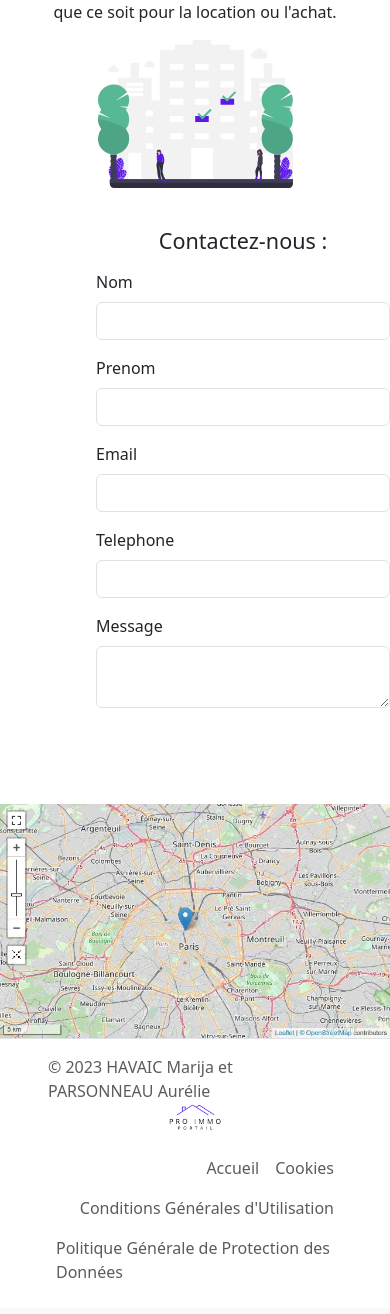
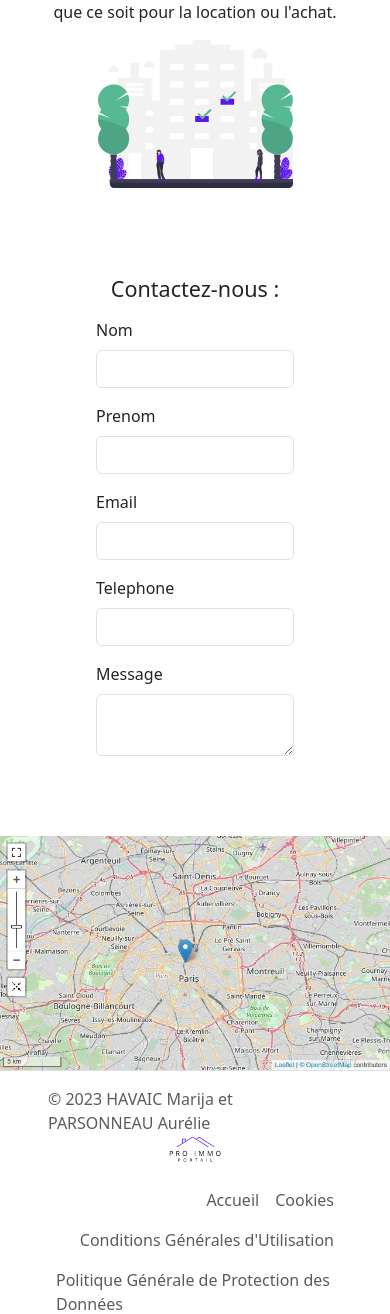
Before and after one commit to marijahavaic/pro-immo-portail, a Symfony app: template templates/home/index.html.twig in a window 390 px wide. Shown: the part 1318-2632 px from the top of the page. Before the commit the page ends 2596 px from the top, so only its background shows below. Run offline with Twig, Linux system fonts and the light colour scheme; the template is opened without the code that fills it, so the values that code supplies are empty; form fields are guessed from the names that the template uses; some libraries are stand-ins or nearby versions.

Commit message:
Adjust css for home

```diff
--- a/templates/components/navbar.html.twig
+++ b/templates/components/navbar.html.twig
@@ -6,7 +6,8 @@
 		<a class="navbar-brand" href="{{ path('app_home') }}"><img src={{ asset('images/pro-immo-portail_logo.png') }} alt="Logo" class="img-fluid w-25"/></a>
 		{% if is_granted('IS_AUTHENTICATED_FULLY') %}
 
-			<div class="mx-3 dropdown ">
+			<div class="mx-3 dropdown d-flex flex-column justify-contetnt-end align-items-end">
+
 				<p>Vous êtes connecté.e en tant que:</p>
 				<a class="d-block link-body-emphasis text-decoration-none dropdown-toggle cursor-pointer" data-bs-toggle="dropdown" aria-expanded="false">
 
--- a/templates/components/propertyCard.html.twig
+++ b/templates/components/propertyCard.html.twig
@@ -1,4 +1,4 @@
-<div class="col-md-6 col-sm-12 pt-3">
+<div class="col-sm-12 col-lg-6 pt-3">
 	<div class="card mb-3 propertyCard">
 		<a href={{ path('app_property_show', {'id': property.id} ) }} class="link-body-emphasis text-decoration-none">
 
--- a/templates/home/index.html.twig
+++ b/templates/home/index.html.twig
@@ -12,7 +12,6 @@
 
 		</div>
 	</div>
-
 
 
 	{# LIST OF PROPERTIES SECTION #}
@@ -34,11 +33,13 @@
 	{# AGENCY DIV #}
 
 	<div class="agency row">
-		<div class="col-lg-6 col-md-12 pt-3">
+		<div class="col-sm-12 col-lg-6 pt-3">
+
 			<img src={{asset("images/stimulus.svg")}} class="w-75 h-100 d-flex rounded mx-auto image-fluid" alt="stimulus image">
 
 		</div>
-		<div class="col-md-6 col-sm-12 pt-5">
+		<div class="col-sm-12 col-lg-6 pt-5">
+
 			<h3 class="text-center pt-5">Bienvenue chez Pro Immo Portail !</h3>
 
 
@@ -56,8 +57,10 @@
 	</div>
 	{# AGENCY DIV #}
 
-	<div class="agency row">
-		<div class="col-md-6 col-sm-12 pt-5">
+	<div class="agency row mb-5">
+
+		<div class="col-sm-12 col-lg-6 pt-5">
+
 			<h3 class="text-center pt-5">A propos de nous</h3>
 
 			<p class="m-auto px-5 pt-3 text-center">Votre passerelle vers le marché immobilier moderne.
@@ -76,22 +79,15 @@
 	</div>
 
 
+	<div class="row row-2">
+		<div class="col-lg-6 col-md-12 pt-3">
+			<div class="d-flex flex-column justify-content-end m-auto pb-5 mx-5 px-5">
 
-	<div class="row">
-		<div class="col-lg-6 col-md-12 pt-3">
-
-
-			<div class="d-flex flex-column justify-content-end m-auto pb-5 ps-5 ms-5">
 				{{ include('components/contactus.html.twig') }}
 			</div>
-			<div class="col-lg-6 col-md-12 pt-3"></div>
-
 		</div>
 		<div class="col-lg-6 col-md-12 pt-3 d-flex align-items-center justify-content-center">
-
-			<div id="map" class="m-0"><img class="w-100 h-75 mx-auto" src={{asset("images/map.webp")}} alt="map"></div>
-
-
+			<div id="map" class="m-0 p-0"><img class="w-100 h-75 mx-auto" src={{asset("images/map.webp")}} alt="map"></div>
 		</div>
 
 	</div>
```
Also changed, not shown: assets/styles/app.css (+7 -3 lines).
